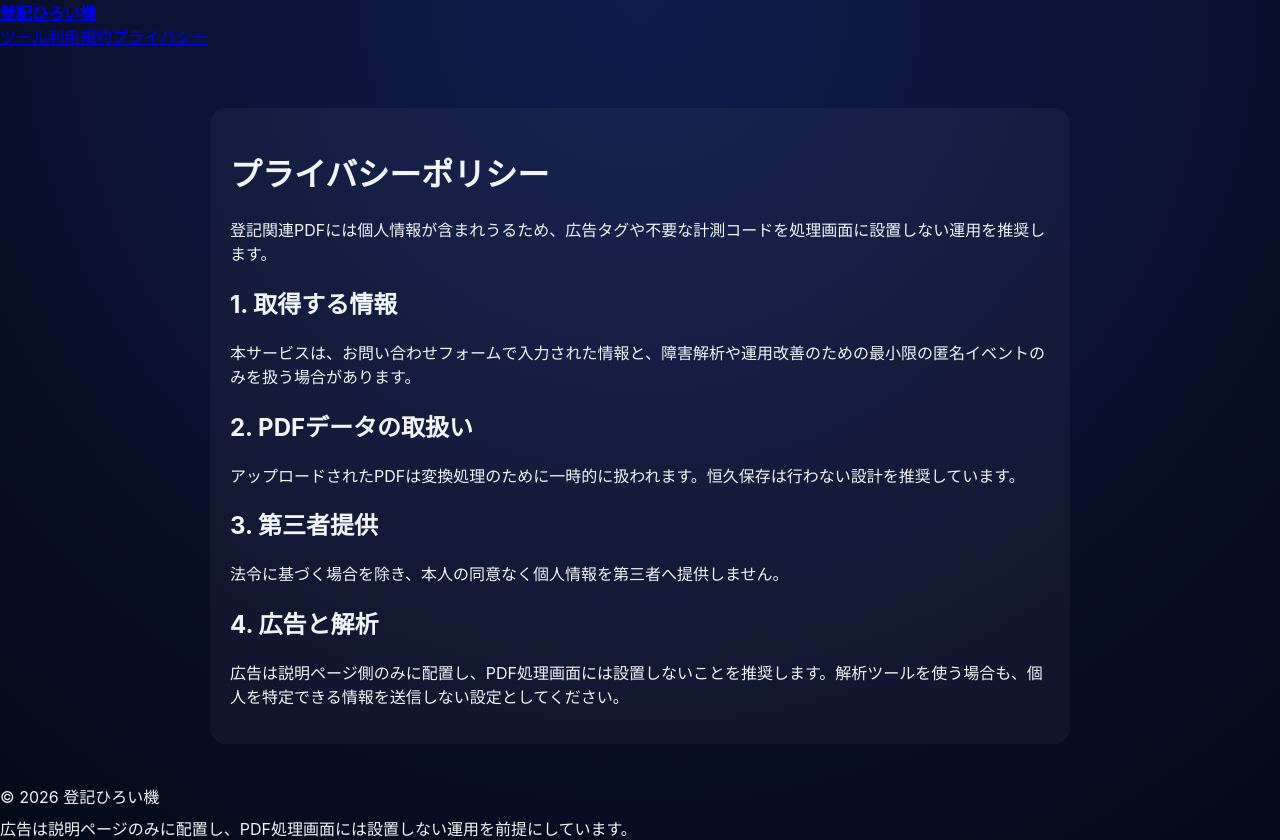
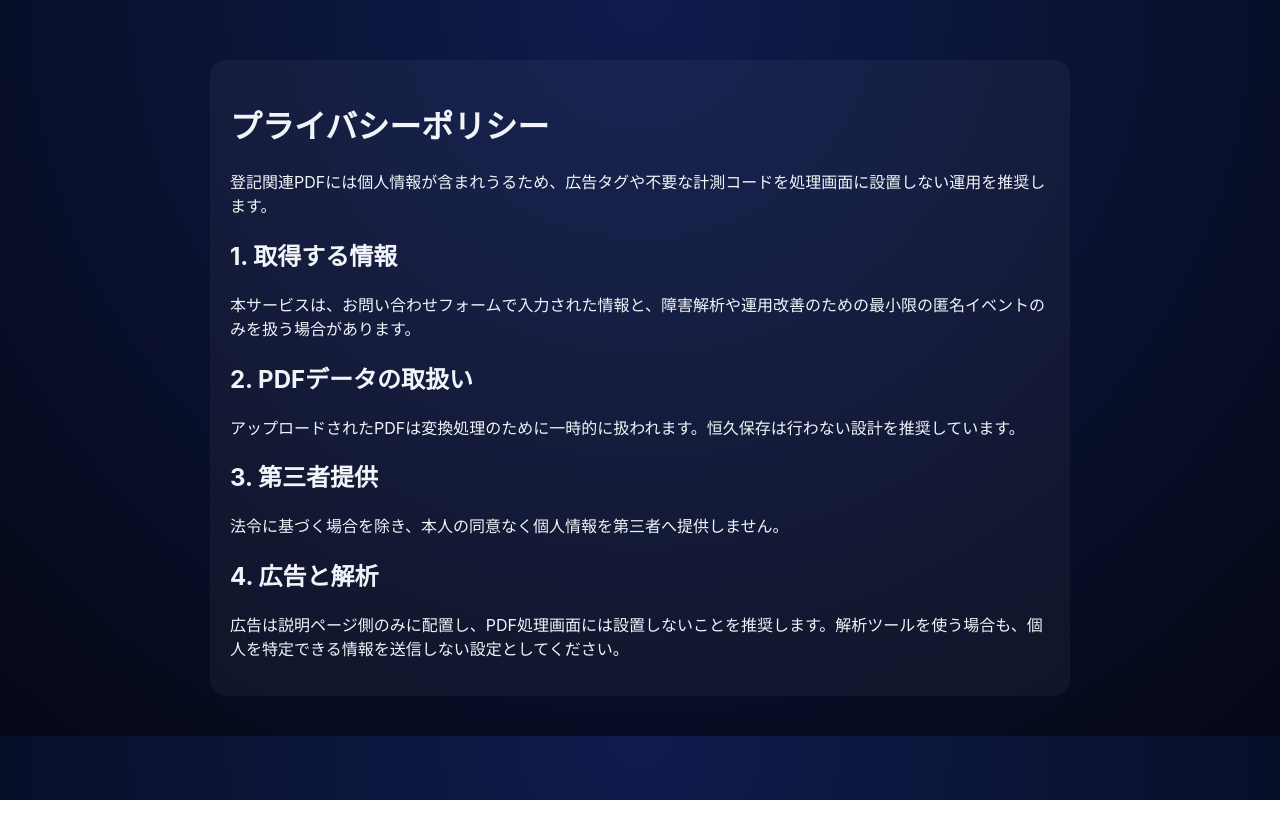
Before and after one commit to tamtamkt7-max/touki-web-app, a Next.js app: page /privacy in a window 1280 px wide. After the commit the page ends 800 px from the top, so only its background shows below. Built offline with nearby package versions, Linux system fonts and the light colour scheme.

Commit message:
Update layout.tsx

```diff
--- a/app/layout.tsx
+++ b/app/layout.tsx
@@ -1,21 +1,20 @@
 import './globals.css';
 import type { Metadata } from 'next';
-import { SiteHeader } from '@/components/SiteHeader';
-import { SiteFooter } from '@/components/SiteFooter';
 
 export const metadata: Metadata = {
-  title: '登記ひろい機',
-  description: '登記簿PDFから必要項目を抽出して、Excelとメール文面にまとめるWebアプリ'
+  title: '登記サクッと変換',
+  description:
+    '登記簿PDFを入れるだけで、所在地・地番・面積・持ち主を見やすく整理。画面で確認して、そのままExcelで保存できます。'
 };
 
-export default function RootLayout({ children }: { children: React.ReactNode }) {
+export default function RootLayout({
+  children
+}: {
+  children: React.ReactNode;
+}) {
   return (
     <html lang="ja">
-      <body>
-        <SiteHeader />
-        {children}
-        <SiteFooter />
-      </body>
+      <body>{children}</body>
     </html>
   );
 }
```
